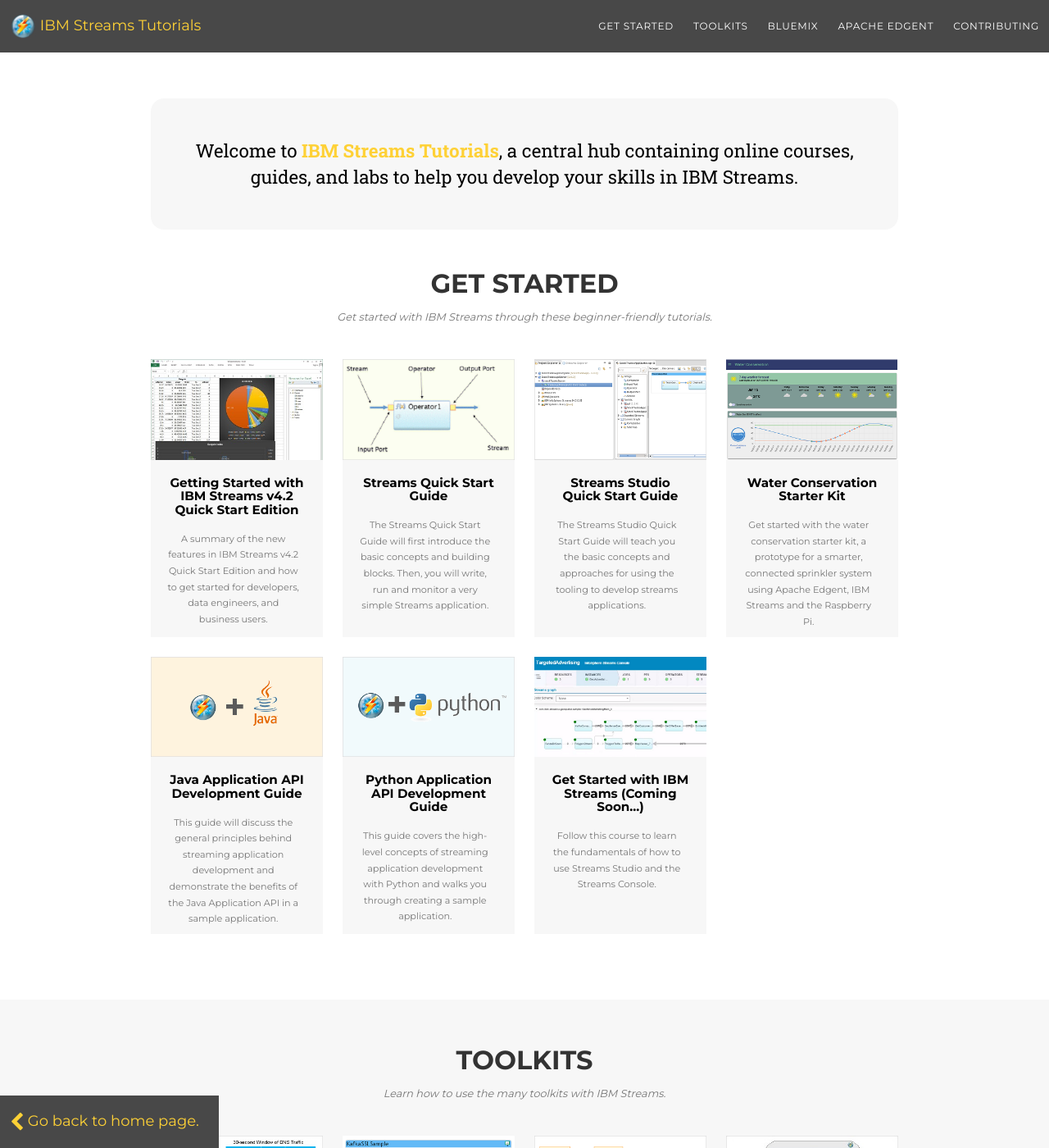
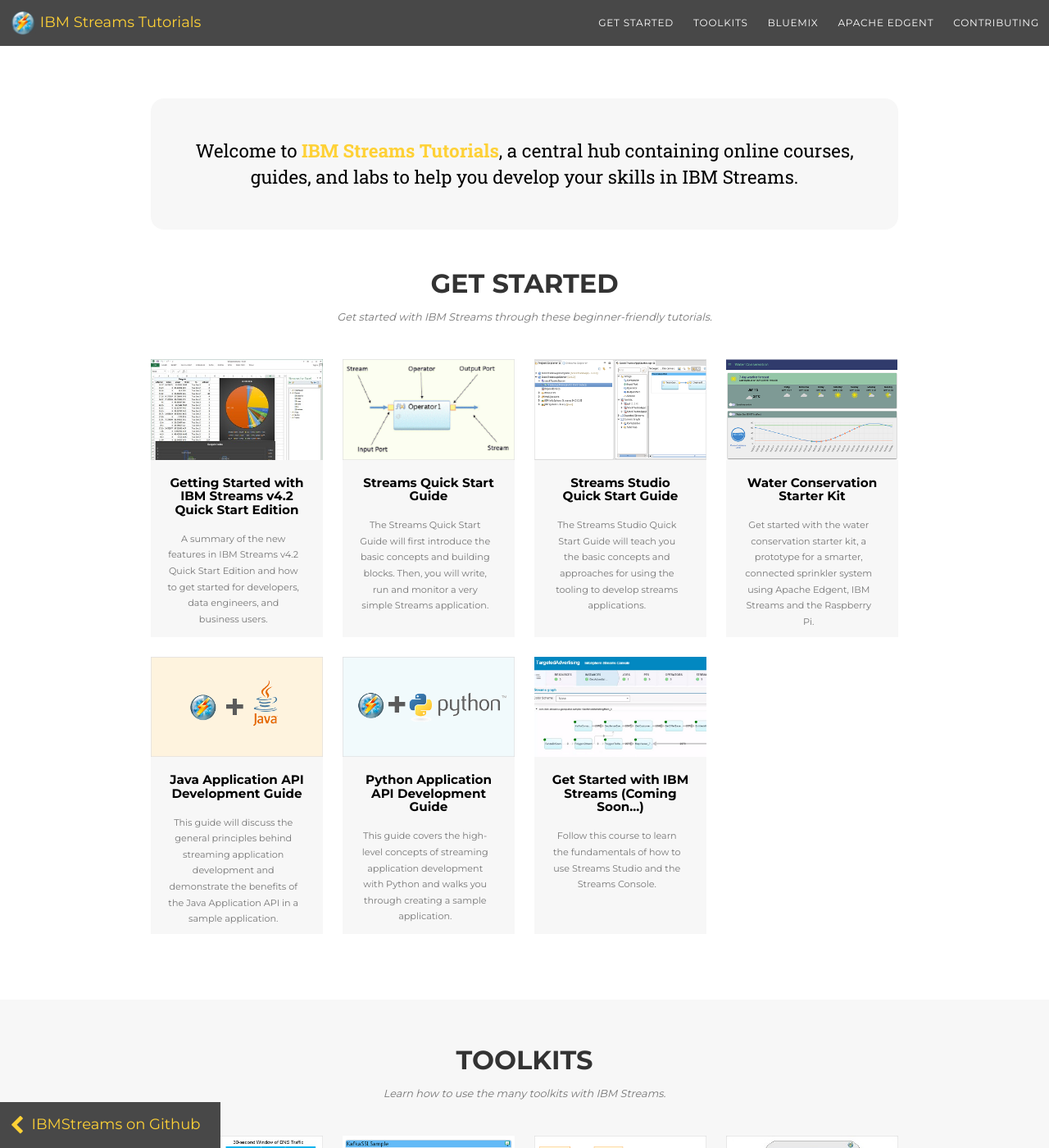
Before and after one commit to IBMStreams/tutorials, a Jekyll site: the page built from index.html, in a window 1280 px wide and 1400 px high. Shown: the whole window at 82% size. Built offline with Jekyll 4.4.1, drawn with Linux system fonts in a browser that asks for light colours; nearby versions of some CDN libraries; some web fonts are replaced.

Commit message:
Change text and padding on go back button

```diff
--- a/_includes/css/agency.css
+++ b/_includes/css/agency.css
@@ -433,7 +433,7 @@
     }
 
     .navbar-default.navbar-shrink {
-        padding: 10px 0;
+        padding: 5px 0;
         background-color: #484848;
     }
 
--- a/_includes/header.html
+++ b/_includes/header.html
@@ -37,7 +37,7 @@
         <div class="container-fluid">
             <a class="navbar-brand page-scroll" href="https://ibmstreams.github.io">
                  <i class="fa fa-chevron-left text-primary backIcon"></i>
-                 Go back to home page.
+                 &nbsp;IBMStreams on Github
             </a>
         </div>
         <!-- /.container-fluid -->
```
